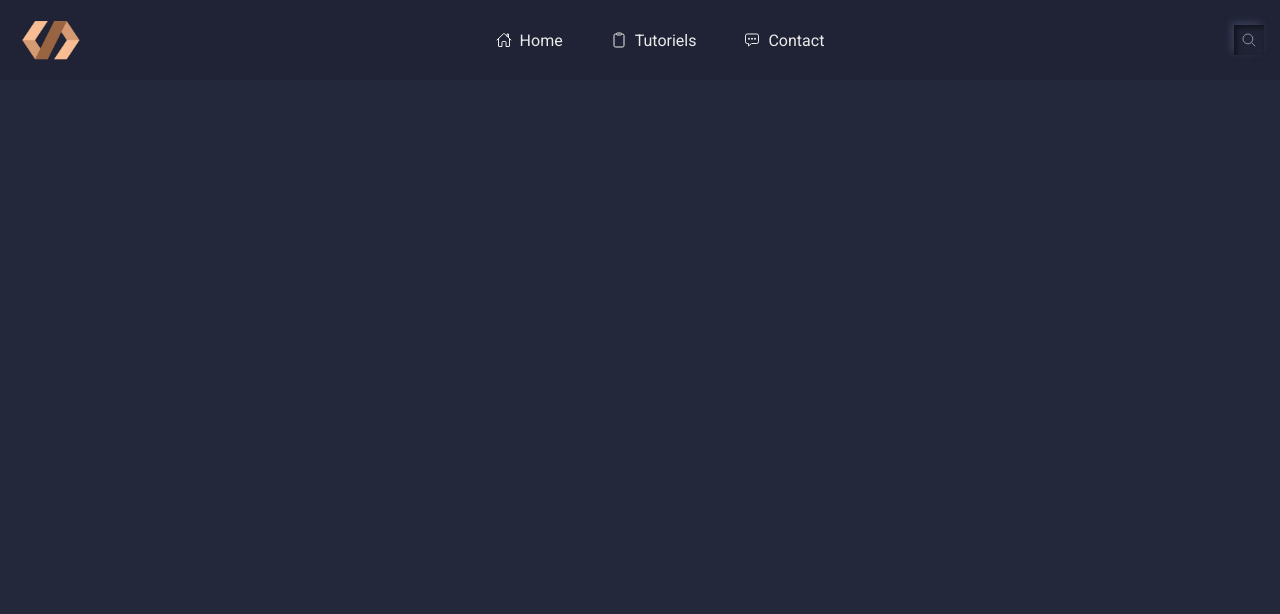
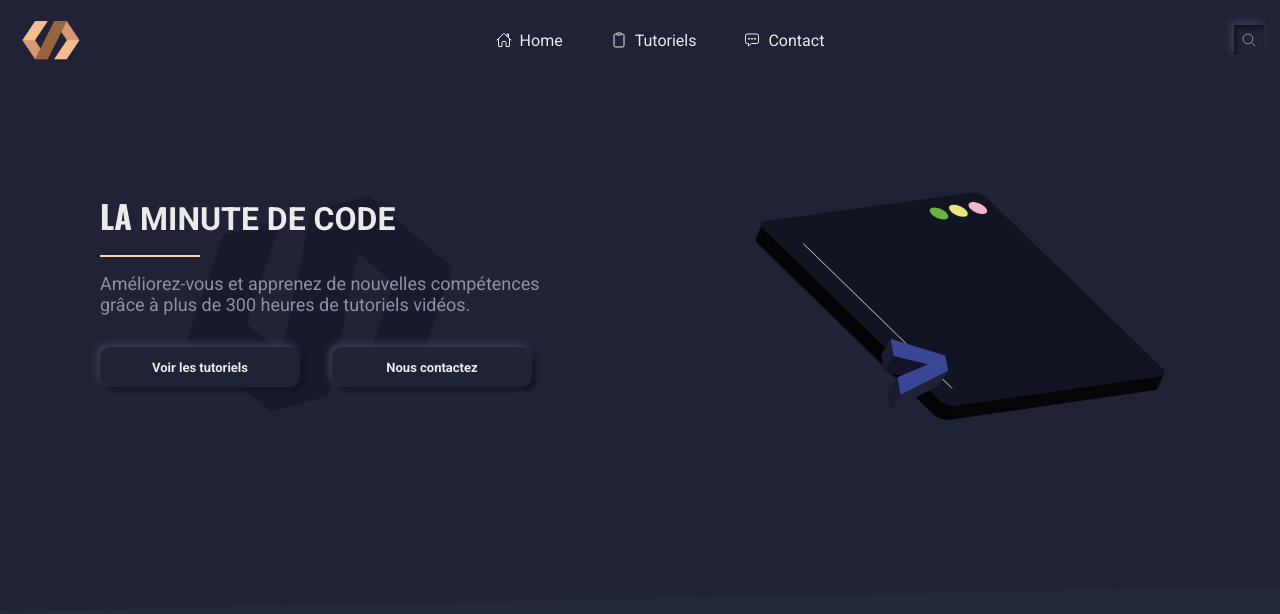
Before and after one commit to thomaslekieffre/Site-de-formation-la-minute-de-code, a plain HTML site: page index.html in a window 1280 px wide. Drawn offline with nearby package versions, Linux system fonts and the light colour scheme.

Commit message:
ajout du header

```diff
--- a/index.html
+++ b/index.html
@@ -43,6 +43,28 @@
         </div>
     </nav>
 
+    <header>
+        <div class="header-left">
+            <div class="header-left-illustration">
+                <img src="./src/logo-fond.png" alt="illustration La minute de code">
+            </div>
+            <h1>LA <span>MINUTE DE CODE</span></h1>
+            <hr>
+            <p>Améliorez-vous et apprenez de nouvelles compétences grâce à plus de 300 heures de tutoriels vidéos.
+            </p>
+            <div class="header-buttons">
+                <a href="blog.html">Voir les tutoriels</a>
+                <a href="contact.html">Nous contactez</a>
+            </div>
+        </div>
+        <div class="header-right">
+            <img class="img-h-1" src="./src/illustration.png"
+                alt="Illustration La Minute De Code représentant l'interface d'un éditeur de code">
+            <img class="img-h-2" src="./src/illustration2.png"
+                alt="Illustration La Minute De Code représentant l'interface d'un éditeur de code">
+        </div>
+    </header>
+
     <script src="script.js"></script>
     <script type="module" src="https://unpkg.com/ionicons@7.1.0/dist/ionicons/ionicons.esm.js"></script>
     <script nomodule src="https://unpkg.com/ionicons@7.1.0/dist/ionicons/ionicons.js"></script>
--- a/style.css
+++ b/style.css
@@ -254,3 +254,121 @@ nav .burger:hover {
     z-index: 500;
   }
 }
+
+header {
+  width: 100%;
+  background: var(--bleu1);
+  min-height: 50vh;
+  display: grid;
+  grid-template-columns: repeat(auto-fit, minmax(300px, 1fr));
+  position: relative;
+  place-items: center;
+
+  clip-path: polygon(0 0, 100% 0, 100% 96%, 0% 100%);
+  -webkit-clip-path: polygon(0 0, 100% 0, 100% 96%, 0% 100%);
+}
+
+header .header-left {
+  position: relative;
+  width: 100%;
+  z-index: 1;
+  padding: 12rem clamp(20px, 8vw, 100px);
+}
+
+header .header-left .header-left-illustration {
+  position: absolute;
+  top: 50%;
+  left: 50%;
+  transform: translate(-50%, -50%);
+  max-width: 550px;
+  min-width: 310px;
+  opacity: 0.5;
+  z-index: -1;
+}
+
+header .header-left hr {
+  display: block;
+  border: none;
+  margin: 1rem 0;
+  width: 100px;
+  height: 2px;
+  background: var(--beige);
+}
+
+header .header-left .header-left-illustration img {
+  user-select: none;
+  width: 100%;
+  height: 100%;
+}
+
+header .header-right {
+  position: relative;
+  width: 100%;
+}
+
+header .header-right img:nth-child(1),
+header .header-right img:nth-child(2) {
+  position: absolute;
+  top: 80%;
+  left: 50%;
+  transform: translate(-50%, -50%);
+}
+header .header-right img:nth-child(1) {
+  width: 500px;
+}
+header .header-right img:nth-child(2) {
+  width: 400px;
+}
+
+header .header-buttons {
+  width: 100%;
+  display: flex;
+  margin: 2rem 0;
+}
+
+header .header-buttons a {
+  display: inline-block;
+  width: 200px;
+  height: 40px;
+  padding: 0.1rem;
+  font-size: 13px;
+  font-weight: bold;
+  display: flex;
+  justify-content: center;
+  align-items: center;
+  border-radius: 10px;
+  background: var(--bleu1);
+  box-shadow: -3px -3px 7px #383d55, 3px 3px 5px #11131d;
+}
+
+header .header-buttons a:nth-child(1) {
+  margin-right: 2rem;
+}
+
+header .header-buttons a:hover {
+  box-shadow: inset -3px -3px 7px #383d55, inset 3px 3px 5px #11131d;
+}
+
+@media screen and (max-width: 780px) {
+  header {
+    display: block;
+    height: 50vh;
+    padding: 0.8rem;
+    text-align: center;
+    padding-top: 80px;
+  }
+  header .header-right {
+    display: none;
+  }
+  header .header-left {
+    width: 100%;
+    height: 100%;
+    display: flex;
+    justify-content: center;
+    align-items: center;
+    flex-direction: column;
+  }
+  header .header-buttons {
+    justify-content: center;
+  }
+}
```
